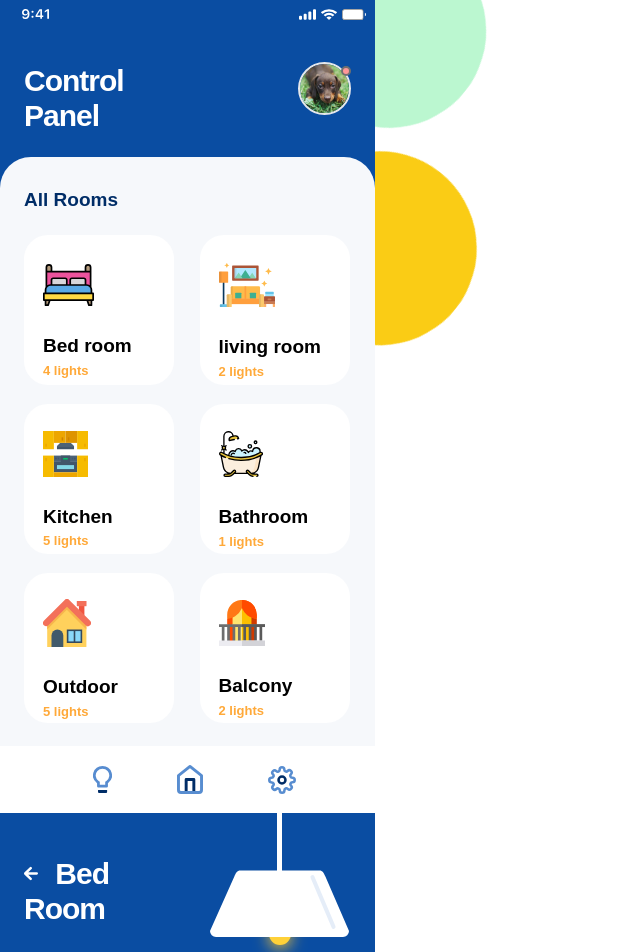
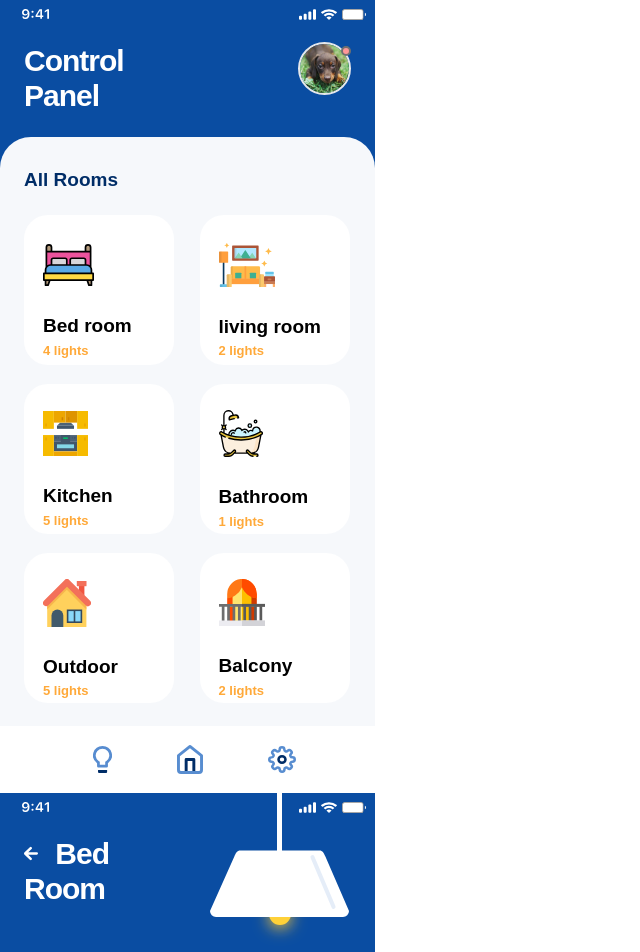
Before and after one commit to rts-cmk-wu06/smartlight-ui-ozlemertosun, a React (Create React App) app: page / in a window 1280 px wide. Shown: the top 952 px of the page, without its empty margins (0-640 px from the left). Built offline with nearby package versions, Linux system fonts and the light colour scheme.

Commit message:
add PhoneUi

```diff
--- a/src/App.js
+++ b/src/App.js
@@ -8,9 +8,9 @@ function App() {
   return (
     <div className="App">
       <motion.div initial={{rotate:360}} animate={{rotate:0}} transition={{duration:40,repeat:Infinity, ease:"linear"}} className='relative top-0 left-0 -z-10'>
-        <div className=' absolute h-[194px] w-[194px] bg-red-400 rounded-full bg-[#FFFFFF05]'></div>
-        <div className=' absolute left-48 top-20 h-[194px] w-[194px] bg-green-200 rounded-full bg-[#FFFFFF05]'></div>
-        <div className=' absolute top-52 left-4 h-[194px] w-[194px] bg-yellow-400 rounded-full bg-[#FFFFFF05]'></div>
+        <div className=' absolute h-[194px] w-[194px] rounded-full bg-[#FFFFFF05]'></div>
+        <div className=' absolute left-48 top-20 h-[194px] w-[194px] rounded-full bg-[#FFFFFF05]'></div>
+        <div className=' absolute top-52 left-4 h-[194px] w-[194px] rounded-full bg-[#FFFFFF05]'></div>
       </motion.div>
         <CpHome />
         <SettingsPage />
--- a/src/assets/components/PhoneInfo.js
+++ b/src/assets/components/PhoneInfo.js
@@ -6,7 +6,7 @@ import battery from "../img/Battery.svg"
 
 const PhoneInfo = () => {
     return (
-        <div className="flex justify-between pl-[21.8px] pr-[9px] pt-[9px]">
+        <div className="flex justify-between pl-[21.8px] pr-[9px] pt-[9px] absolute w-full">
             <div>
                 <img src={time}/>
             </div>
--- a/src/pages/SettingsPage.js
+++ b/src/pages/SettingsPage.js
@@ -1,5 +1,6 @@
 
 
+import PhoneInfo from "../assets/components/PhoneInfo";
 import SettingsBg from "../assets/components/SettingsBg";
 import SettingsHeader from "../assets/components/SettingsHeader";
 
@@ -8,10 +9,11 @@ import SettingsHeader from "../assets/components/SettingsHeader";
 const SettingsPage = () => {
     return (
         <div className="App">
-
+        <div className="relative">
+        <PhoneInfo />
         <SettingsHeader />
         <SettingsBg />
-
+        </div>
         </div>
 
      );
```
